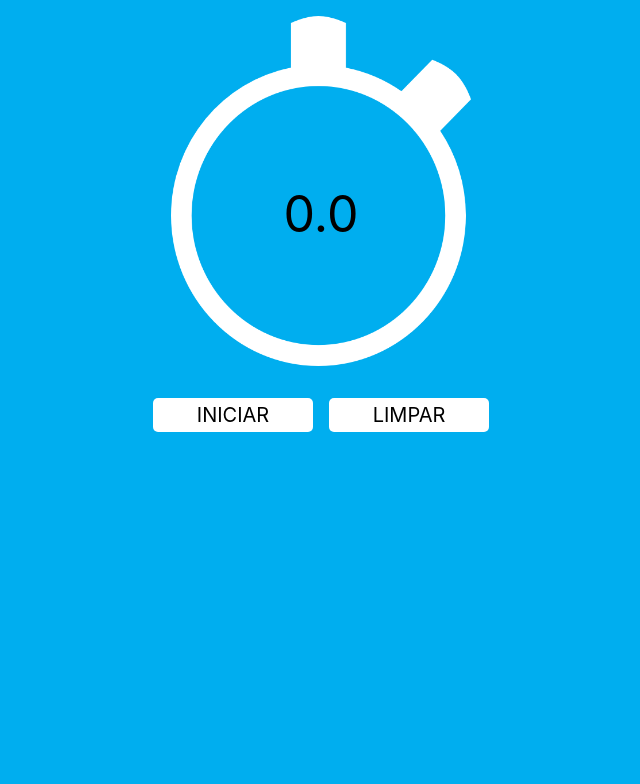
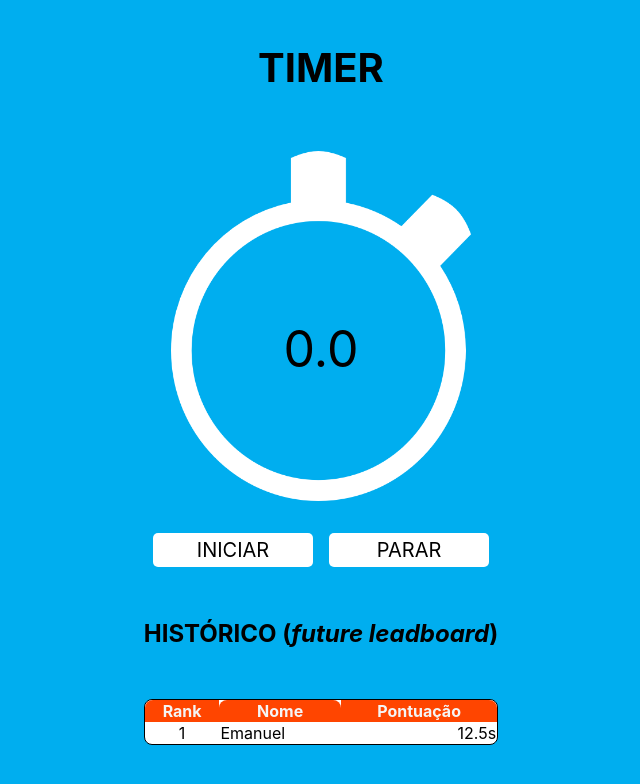
Before and after one commit to EmanuelDms/reactjs-matheusfraga, a React (Create React App) app: page / in a window 1280 px wide. Shown: the top 784 px of the page, without its empty margins (335-975 px from the left). Built offline with nearby package versions, Linux system fonts and the light colour scheme.

Commit message:
feat: create states, styles and html state: users[] styles: styling table for leadboard html: marking leadboard's table

```diff
--- a/src/App.js
+++ b/src/App.js
@@ -7,7 +7,8 @@ export default class App extends Component {
     super(props)
     this.state = {
       numero: 0,
-      buttonName: 'INICIAR'
+      buttonName: 'INICIAR',
+      users: [[12, 'Emanuel', 12.5]]
     }
 
     this.timer = null
@@ -25,11 +26,11 @@ export default class App extends Component {
         state.numero += 0.1
         this.setState(state)
       }, 100)
-      state.buttonName = 'PARAR'
+      state.buttonName = 'PAUSAR'
     } else {
       clearInterval(this.timer)
       this.timer = null
-      state.buttonName = 'INICIAR'
+      state.buttonName = 'RETOMAR'
     }
     this.setState(state)
   }
@@ -46,6 +47,7 @@ export default class App extends Component {
   render() {
     return (
       <div id="container">
+        <h1>TIMER</h1>
         <div className="item" id="cronometro">
           <img src={pathCronometro} />
           <a id="timer">{this.state.numero.toFixed(1)}</a>
@@ -55,9 +57,31 @@ export default class App extends Component {
             {this.state.buttonName}
           </a>
           <a className="botao" onClick={this.cleanTimer}>
-            LIMPAR
+            PARAR
           </a>
         </div>
+        <h2>
+          HISTÓRICO (<em>future leadboard</em>)
+        </h2>
+        <table id="leaderboard">
+          <thead>
+            <th>Rank</th>
+            <th>Nome</th>
+            <th>Pontuação</th>
+          </thead>
+          <tbody>
+            {this.state.users &&
+              this.state.users.map((item, index) => {
+                return (
+                  <tr key={item[0]}>
+                    <td>{index + 1}</td>
+                    <td>{item[1]}</td>
+                    <td className="pontuation-cell">{item[2]}s</td>
+                  </tr>
+                )
+              })}
+          </tbody>
+        </table>
       </div>
     )
   }
--- a/src/css/style.css
+++ b/src/css/style.css
@@ -10,6 +10,15 @@
 .item {
   display: flex;
   justify-content: center;
+}
+
+#container > h1 {
+  text-align: center;
+  font-size: 2.5rem;
+}
+
+#container h2 {
+  text-align: center;
 }
 /* </> General */
 
@@ -60,3 +69,40 @@ img {
   }
 }
 /* </> Botões */
+
+/* Leaderboard Table */
+table {
+  border-radius: 0.5rem;
+  border-spacing: 0px;
+  border: 1px solid black;
+  width: 100%;
+
+  background-color: #fff;
+}
+table th {
+  border-radius: 0.5rem 0.5rem 0 0;
+
+  background-color: orangered;
+  color: whitesmoke;
+}
+
+table th:first-child {
+  border-radius: 0.5rem 0 0 0;
+}
+
+table th:last-child {
+  border-radius: 0 0.5rem 0 0;
+}
+
+table tr td:nth-child(1) {
+  text-align: center;
+}
+
+table tbody {
+  padding: 10px;
+}
+
+.pontuation-cell {
+  text-align: right;
+}
+/* </> Leaderboard Table */
```
